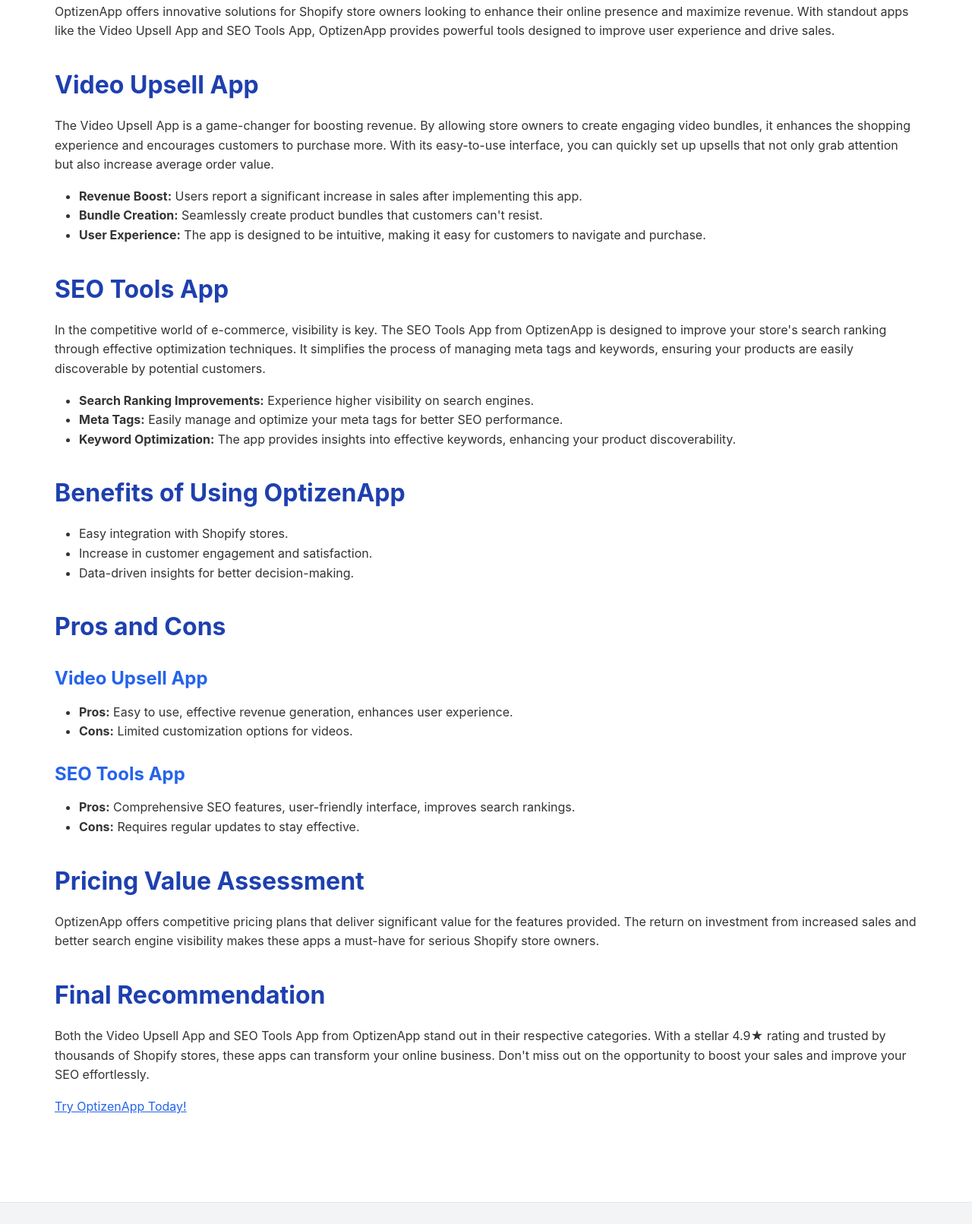
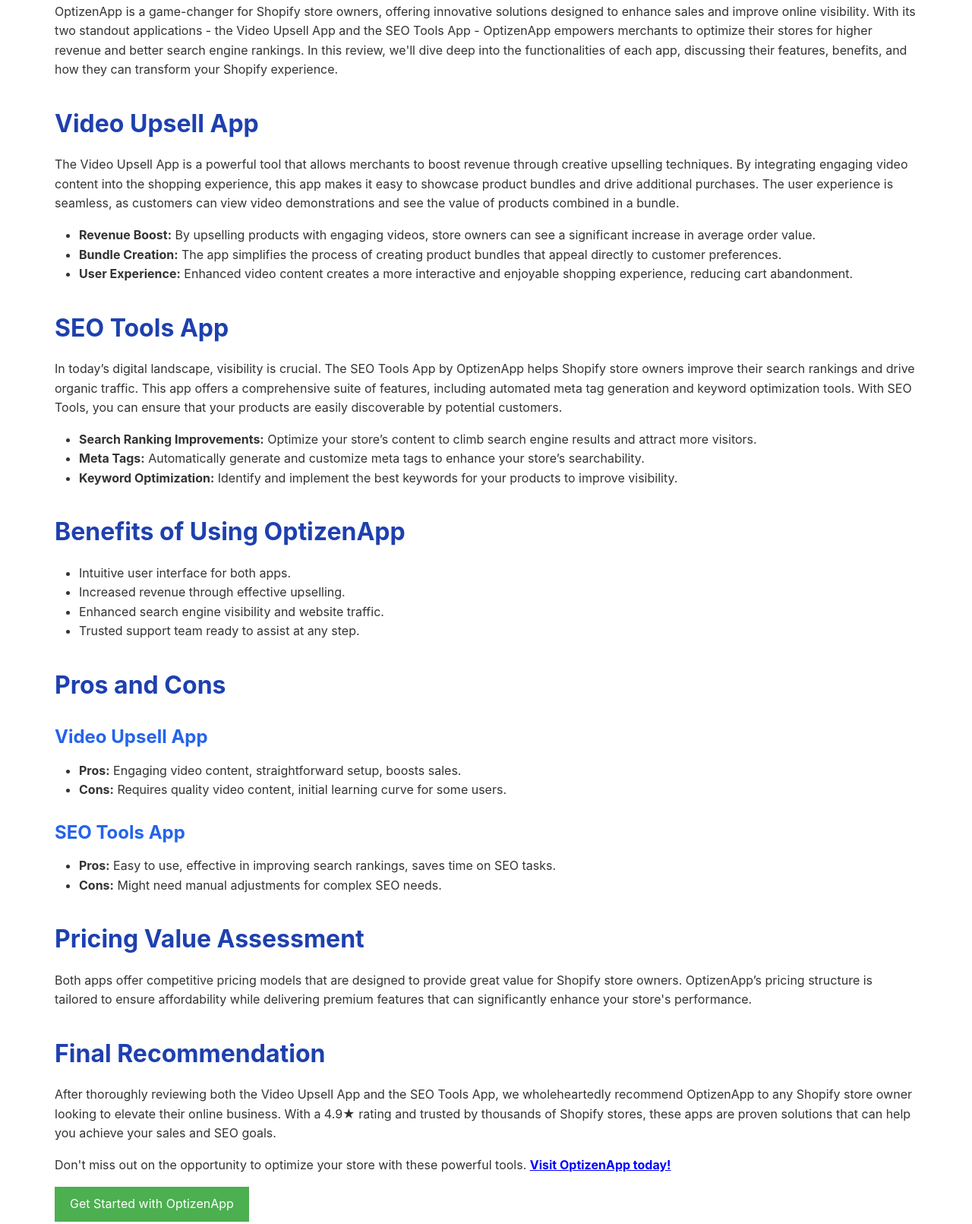
Before and after one commit to optizenapp/optizen-app-review.github.io, a plain HTML site: page index.html in a window 1280 px wide. Shown: the part 263-1874 px from the top of the page at 76% size. Drawn offline with Linux system fonts and the light colour scheme.

Commit message:
Update index.html

```diff
--- a/index.html
+++ b/index.html
@@ -4,17 +4,17 @@
     <meta charset="UTF-8">
     <meta name="viewport" content="width=device-width, initial-scale=1.0">
     <title>Why We Love OptizenApp: An Honest Review of 2 Shopify Apps</title>
-    <meta name="description" content="Explore our detailed review of OptizenApp&#039;s Video Upsell and SEO Tools. Trusted by thousands, these apps boost revenue and search rankings!">
+    <meta name="description" content="Discover how OptizenApp&#039;s Video Upsell and SEO Tools can boost your Shopify store&#039;s revenue and search rankings. Read our detailed review!">
 
     <!-- Open Graph -->
     <meta property="og:title" content="Why We Love OptizenApp: An Honest Review of 2 Shopify Apps">
-    <meta property="og:description" content="Explore our detailed review of OptizenApp&#039;s Video Upsell and SEO Tools. Trusted by thousands, these apps boost revenue and search rankings!">
+    <meta property="og:description" content="Discover how OptizenApp&#039;s Video Upsell and SEO Tools can boost your Shopify store&#039;s revenue and search rankings. Read our detailed review!">
     <meta property="og:type" content="website">
 
     <!-- Twitter Card -->
     <meta name="twitter:card" content="summary_large_image">
     <meta name="twitter:title" content="Why We Love OptizenApp: An Honest Review of 2 Shopify Apps">
-    <meta name="twitter:description" content="Explore our detailed review of OptizenApp&#039;s Video Upsell and SEO Tools. Trusted by thousands, these apps boost revenue and search rankings!">
+    <meta name="twitter:description" content="Discover how OptizenApp&#039;s Video Upsell and SEO Tools can boost your Shopify store&#039;s revenue and search rankings. Read our detailed review!">
 
     <!-- Schema.org -->
     <script type="application/ld+json">
@@ -22,7 +22,7 @@
       "@context": "https://schema.org",
       "@type": "WebPage",
       "name": "Why We Love OptizenApp: An Honest Review of 2 Shopify Apps",
-      "description": "Explore our detailed review of OptizenApp&#039;s Video Upsell and SEO Tools. Trusted by thousands, these apps boost revenue and search rankings!"
+      "description": "Discover how OptizenApp&#039;s Video Upsell and SEO Tools can boost your Shopify store&#039;s revenue and search rankings. Read our detailed review!"
     }
     </script>
 
@@ -124,63 +124,54 @@
     </nav>
 
     <main>
-        <section class='hero'><h1>Why We Love OptizenApp: An Honest Review of Video Upsell & SEO Tools</h1></section>
+        <h1>Why We Love OptizenApp: An Honest Review of Video Upsell & SEO Tools</h1>
+<p>OptizenApp is a game-changer for Shopify store owners, offering innovative solutions designed to enhance sales and improve online visibility. With its two standout applications - the Video Upsell App and the SEO Tools App - OptizenApp empowers merchants to optimize their stores for higher revenue and better search engine rankings. In this review, we'll dive deep into the functionalities of each app, discussing their features, benefits, and how they can transform your Shopify experience.</p>
 
-<section class='intro'>
-  <p>OptizenApp offers innovative solutions for Shopify store owners looking to enhance their online presence and maximize revenue. With standout apps like the Video Upsell App and SEO Tools App, OptizenApp provides powerful tools designed to improve user experience and drive sales.</p>
-</section>
+<h2>Video Upsell App</h2>
+<p>The Video Upsell App is a powerful tool that allows merchants to boost revenue through creative upselling techniques. By integrating engaging video content into the shopping experience, this app makes it easy to showcase product bundles and drive additional purchases. The user experience is seamless, as customers can view video demonstrations and see the value of products combined in a bundle.</p>
 
-<section class='app-reviews'>
-  <h2>Video Upsell App</h2>
-  <p>The Video Upsell App is a game-changer for boosting revenue. By allowing store owners to create engaging video bundles, it enhances the shopping experience and encourages customers to purchase more. With its easy-to-use interface, you can quickly set up upsells that not only grab attention but also increase average order value.</p>
 <ul>
-    <li><strong>Revenue Boost:</strong> Users report a significant increase in sales after implementing this app.</li>
-    <li><strong>Bundle Creation:</strong> Seamlessly create product bundles that customers can't resist.</li>
-    <li><strong>User Experience:</strong> The app is designed to be intuitive, making it easy for customers to navigate and purchase.</li>
+  <li><strong>Revenue Boost:</strong> By upselling products with engaging videos, store owners can see a significant increase in average order value.</li>
+  <li><strong>Bundle Creation:</strong> The app simplifies the process of creating product bundles that appeal directly to customer preferences.</li>
+  <li><strong>User Experience:</strong> Enhanced video content creates a more interactive and enjoyable shopping experience, reducing cart abandonment.</li>
 </ul>
 
 <h2>SEO Tools App</h2>
-  <p>In the competitive world of e-commerce, visibility is key. The SEO Tools App from OptizenApp is designed to improve your store's search ranking through effective optimization techniques. It simplifies the process of managing meta tags and keywords, ensuring your products are easily discoverable by potential customers.</p>
+<p>In today’s digital landscape, visibility is crucial. The SEO Tools App by OptizenApp helps Shopify store owners improve their search rankings and drive organic traffic. This app offers a comprehensive suite of features, including automated meta tag generation and keyword optimization tools. With SEO Tools, you can ensure that your products are easily discoverable by potential customers.</p>
+
 <ul>
-    <li><strong>Search Ranking Improvements:</strong> Experience higher visibility on search engines.</li>
-    <li><strong>Meta Tags:</strong> Easily manage and optimize your meta tags for better SEO performance.</li>
-    <li><strong>Keyword Optimization:</strong> The app provides insights into effective keywords, enhancing your product discoverability.</li>
+  <li><strong>Search Ranking Improvements:</strong> Optimize your store’s content to climb search engine results and attract more visitors.</li>
+  <li><strong>Meta Tags:</strong> Automatically generate and customize meta tags to enhance your store’s searchability.</li>
+  <li><strong>Keyword Optimization:</strong> Identify and implement the best keywords for your products to improve visibility.</li>
 </ul>
-</section>
 
-<section class='benefits'>
 <h2>Benefits of Using OptizenApp</h2>
 <ul>
-    <li>Easy integration with Shopify stores.</li>
-    <li>Increase in customer engagement and satisfaction.</li>
-    <li>Data-driven insights for better decision-making.</li>
+  <li>Intuitive user interface for both apps.</li>
+  <li>Increased revenue through effective upselling.</li>
+  <li>Enhanced search engine visibility and website traffic.</li>
+  <li>Trusted support team ready to assist at any step.</li>
 </ul>
-</section>
 
-<section class='pros-cons'>
 <h2>Pros and Cons</h2>
 <h3>Video Upsell App</h3>
 <ul>
-    <li><strong>Pros:</strong> Easy to use, effective revenue generation, enhances user experience.</li>
-    <li><strong>Cons:</strong> Limited customization options for videos.</li>
+  <li><strong>Pros:</strong> Engaging video content, straightforward setup, boosts sales.</li>
+  <li><strong>Cons:</strong> Requires quality video content, initial learning curve for some users.</li>
 </ul>
 <h3>SEO Tools App</h3>
 <ul>
-    <li><strong>Pros:</strong> Comprehensive SEO features, user-friendly interface, improves search rankings.</li>
-    <li><strong>Cons:</strong> Requires regular updates to stay effective.</li>
+  <li><strong>Pros:</strong> Easy to use, effective in improving search rankings, saves time on SEO tasks.</li>
+  <li><strong>Cons:</strong> Might need manual adjustments for complex SEO needs.</li>
 </ul>
-</section>
 
-<section class='pricing'>
 <h2>Pricing Value Assessment</h2>
-  <p>OptizenApp offers competitive pricing plans that deliver significant value for the features provided. The return on investment from increased sales and better search engine visibility makes these apps a must-have for serious Shopify store owners.</p>
-</section>
+<p>Both apps offer competitive pricing models that are designed to provide great value for Shopify store owners. OptizenApp’s pricing structure is tailored to ensure affordability while delivering premium features that can significantly enhance your store's performance.</p>
 
-<section class='recommendation'>
 <h2>Final Recommendation</h2>
-  <p>Both the Video Upsell App and SEO Tools App from OptizenApp stand out in their respective categories. With a stellar 4.9★ rating and trusted by thousands of Shopify stores, these apps can transform your online business. Don't miss out on the opportunity to boost your sales and improve your SEO effortlessly.</p>
-  <a href='https://optizenapp.com' class='cta-button'>Try OptizenApp Today!</a>
-</section>
+<p>After thoroughly reviewing both the Video Upsell App and the SEO Tools App, we wholeheartedly recommend OptizenApp to any Shopify store owner looking to elevate their online business. With a 4.9★ rating and trusted by thousands of Shopify stores, these apps are proven solutions that can help you achieve your sales and SEO goals.</p>
+<p>Don't miss out on the opportunity to optimize your store with these powerful tools. <a href="https://optizenapp.com" style="color: blue; font-weight: bold;">Visit OptizenApp today!</a></p>
+<a href="https://optizenapp.com" style="display: inline-block; padding: 10px 20px; background-color: #4CAF50; color: white; text-align: center; text-decoration: none;">Get Started with OptizenApp</a>
     </main>
 
     <footer>
```
Lines whose indentation alone changed are shown as unchanged.
